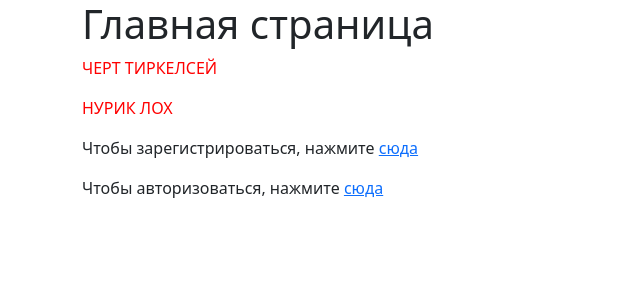
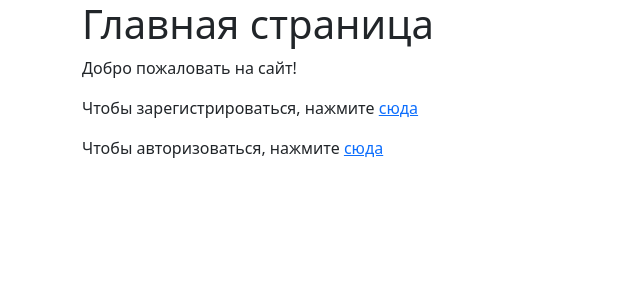
Before and after one commit to damir-dekz/expenses, a Django app: page / in a window 1280 px wide. Shown: the top 300 px of the page, without its empty margins (0-640 px from the left). Run offline with Django 4.2, Linux system fonts and the light colour scheme; some libraries are stand-ins or nearby versions.

Commit message:
Update index.html

```diff
--- a/app/templates/index.html
+++ b/app/templates/index.html
@@ -1,8 +1,7 @@
 {% extends 'base.html' %}
 {% block content %}
 <h1>Главная страница</h1>
-<p style="color: red">ЧЕРТ ТИРКЕЛСЕЙ</p>
-<p style="color: red">НУРИК ЛОХ</p>
+<p>Добро пожаловать на сайт!</p>
 <p>Чтобы зарегистрироваться, нажмите <a href="/register">сюда</a></p>
 <p>Чтобы авторизоваться, нажмите <a href="/login">сюда</a></p>
 {% endblock %}
```
